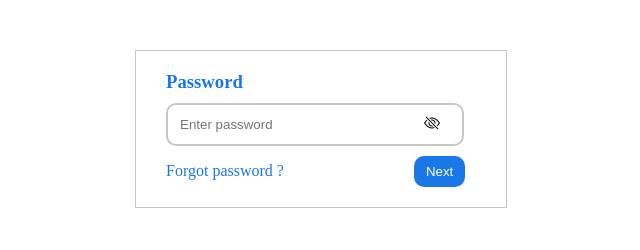
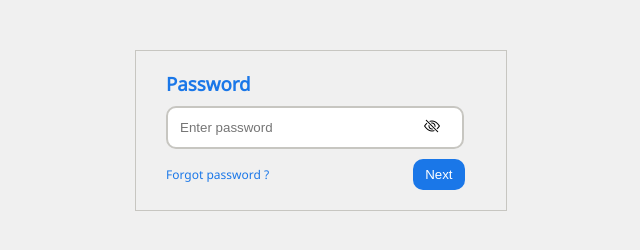
Before and after one commit to Coderushnepal/RiyaMaharjan, a plain HTML site: page JavaScript/Assignment-2/index.html in a window 1280 px wide. Shown: the whole page, without its empty margins (319-959 px from the left). Drawn offline with nearby package versions, Linux system fonts and the light colour scheme.

```diff
--- a/JavaScript/Assignment-2/style.css
+++ b/JavaScript/Assignment-2/style.css
@@ -1,10 +1,13 @@
+@import url('https://fonts.googleapis.com/css2?family=Noto+Sans&display=swap');
 *{
     margin: 0px;
     padding: 0px;
 }
-
 .center{
     text-align: center;
+}
+body{
+    background-color: #f0f0f0;
 }
 .passInput{
     padding: 12px 12px;
@@ -24,13 +27,15 @@
 margin-bottom: 10px;
 }
 div{
-    margin: 0px auto;
+    margin: 0px auto ;
 }
 .main{
     width: 330px;
     margin: 50px auto;
     border: 1px solid #c7c6c1;
     padding: 20px 10px 20px 30px;
+    font-family: 'Noto Sans', sans-serif;
+
 }
 .btn{
     padding: 8px 12px;
@@ -39,9 +44,17 @@
     border-radius: 10px;
     color: #ffffff;
     display: inline-block;
-
+}
+.btn:hover{
+    box-shadow:2px  2px #c7c6c1 ;
+    transition: 0.2s;
 }
 .forgot{
     display: inline-block;
-    margin-right: 130px;
+    margin-right: 144px;
+    font-size: 12px;
 }
+.forgot:hover{
+    cursor: pointer;
+    color: blue;
+}
```
